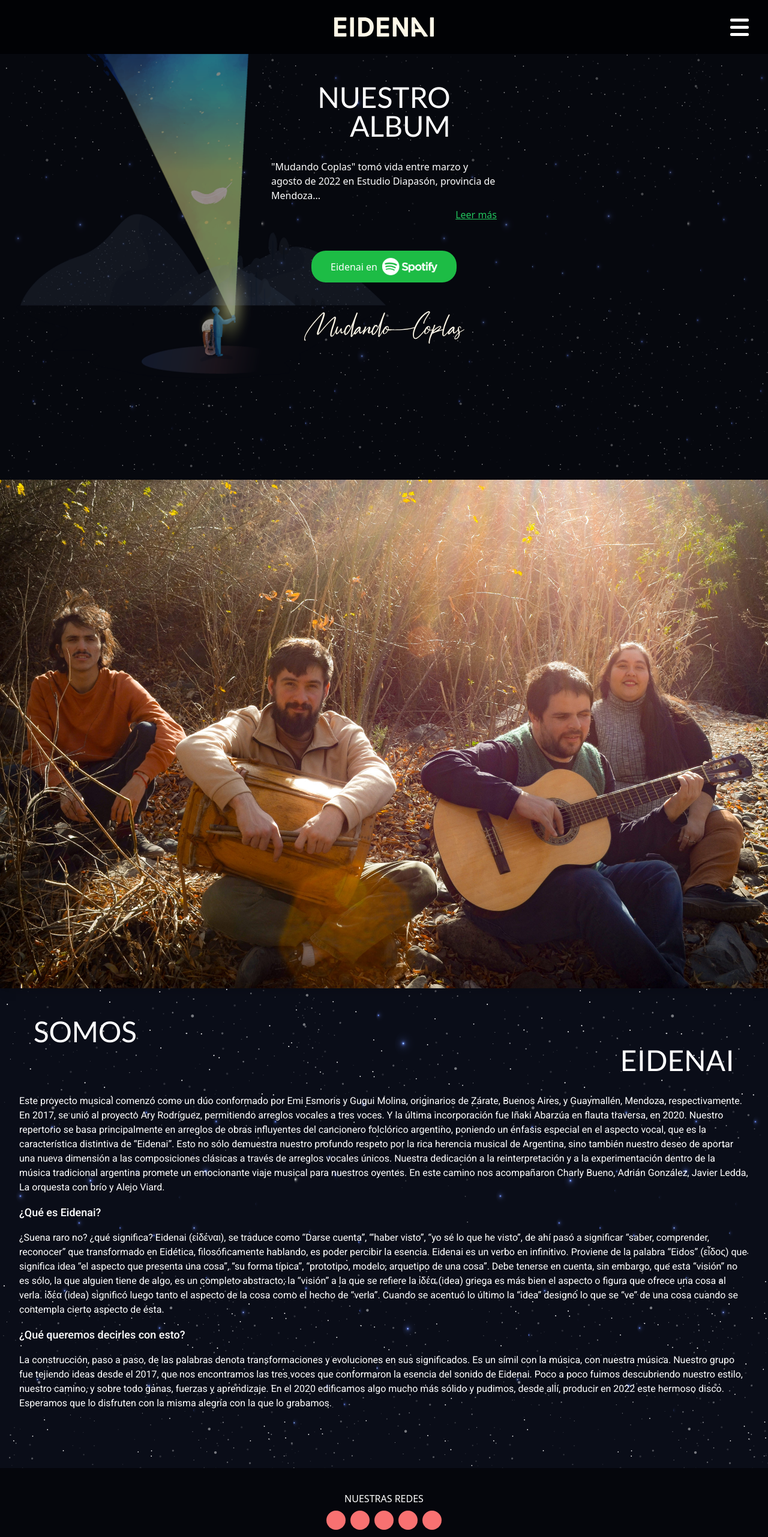
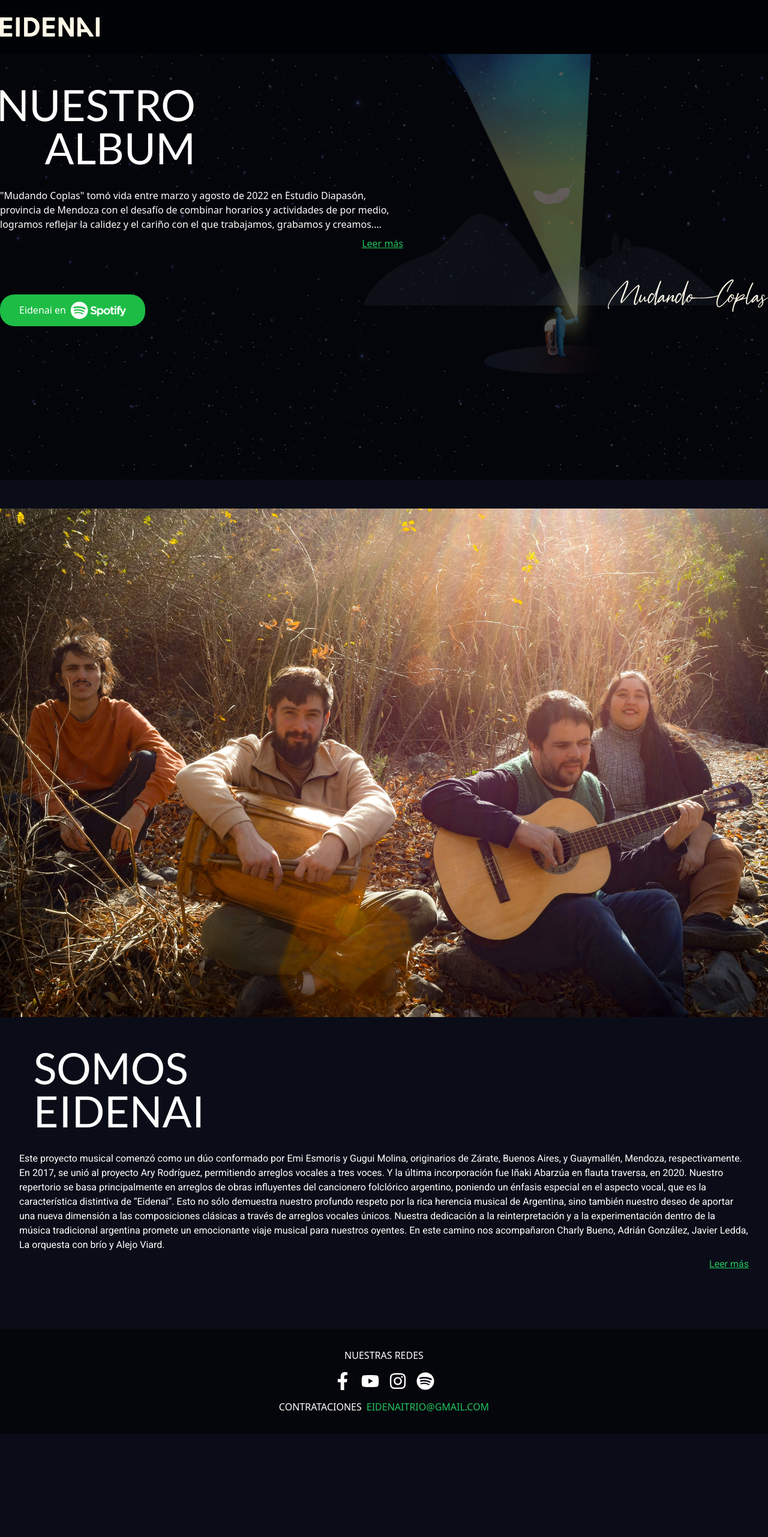
Before and after one commit to julioxr/eidenailanding, a Next.js app: page / in a window 1280 px wide. Shown: the top 2563 px of the page at 60% size. After the commit the page ends 2391 px from the top, so only its background shows below. Built offline with nearby package versions, Linux system fonts and the light colour scheme.

Commit message:
Version 1

```diff
--- a/package.json
+++ b/package.json
@@ -12,7 +12,8 @@
     "next": "14.0.1",
     "react": "^18",
     "react-dom": "^18",
-    "react-icons": "^4.11.0"
+    "react-icons": "^4.11.0",
+    "tailwind-scrollbar-hide": "^1.1.7"
   },
   "devDependencies": {
     "autoprefixer": "^10.0.1",
--- a/src/app/globals.css
+++ b/src/app/globals.css
@@ -6,11 +6,3 @@
     -webkit-tap-highlight-color: rgba(0, 0, 0, 0);
     scrollbar-width: thin;
 }
-input:-webkit-autofill,
-input:-webkit-autofill:focus,
-input:-webkit-autofill:hover,
-input:-webkit-autofill:active {
-    transition: background-color 5000s ease-in-out 0s;
-    -webkit-text-fill-color: white !important;
-    color: white !important;
-}
--- a/src/app/layout.js
+++ b/src/app/layout.js
@@ -21,7 +21,7 @@ export const metadata = {
 export default function RootLayout({ children }) {
     return (
         <html lang="en">
-            <body className={`${lato.variable} ${roboto.variable}`}>
+            <body className={`${lato.variable} ${roboto.variable} bg-mainBlue`}>
                 {children}
             </body>
         </html>
--- a/src/app/page.js
+++ b/src/app/page.js
@@ -8,7 +8,7 @@ import Slider from "@/components/slider/Slider";
 export default function Home() {
     return (
         <>
-            <main className="min-h-screen gap-8 container mx-auto text-white">
+            <main className="min-h-screen gap-8 text-white">
                 <Header />
                 <Hero />
                 <Slider />
--- a/src/components/about/About.jsx
+++ b/src/components/about/About.jsx
@@ -1,15 +1,22 @@
-import React from "react";
+"use client";
+import { useState } from "react";
 
 const About = () => {
+    const [isOpen, setIsOpen] = useState(false);
+
     return (
-        <section className="flex flex-col gap-8 justify-center items-center pt-12 h-full z-20 container mx-auto bg-mainBlue bg-[url('/estrellas.svg')] pb-24">
-            <div className="w-full px-14 flex flex-col font-fuentelato text-5xl z-20">
-                <h2 className="">SOMOS</h2>
+        <section className="flex flex-col gap-8 justify-center items-center pt-12 h-full z-20 container mx-auto bg-mainBlue pb-24">
+            <div className="w-full px-14 flex flex-col font-fuentelato text-5xl z-20 xl:w-auto xl:self-start xl:text-7xl">
+                <h2 className="self-start">SOMOS</h2>
                 <h2 className="self-end">EIDENAI</h2>
             </div>
 
             <div className="px-8 flex flex-col gap-4 font-fuenteroboto">
-                <p>
+                <p
+                    className={`transition-height ease-in-out duration-500 ${
+                        isOpen ? "line-clamp-none" : "line-clamp-12"
+                    }`}
+                >
                     Este proyecto musical comenzó como un dúo conformado por Emi
                     Esmoris y Gugui Molina, originarios de Zárate, Buenos Aires,
                     y Guaymallén, Mendoza, respectivamente. En 2017, se unió al
@@ -29,40 +36,57 @@ const About = () => {
                     Bueno, Adrián González, Javier Ledda, La orquesta con brío y
                     Alejo Viard.
                 </p>
+
+                <div
+                    className={`transition-height ease-in-out duration-500 flex flex-col gap-4 ${
+                        isOpen ? "block" : "hidden"
+                    }`}
+                >
                     <h3 className="font-medium text-lg">¿Qué es Eidenai?</h3>
                     <p>
                         ¿Suena raro no? ¿qué significa? Eidenai (εἰδέναι), se
-                    traduce como “Darse cuenta”, “‘haber visto”, “yo sé lo que
-                    he visto”, de ahí pasó a significar “saber, comprender,
-                    reconocer” que transformado en Eidética, filosóficamente
-                    hablando, es poder percibir la esencia. Eidenai es un verbo
-                    en infinitivo. Proviene de la palabra “Eidos” (εἶδος) que
-                    significa idea “el aspecto que presenta una cosa”, “su forma
-                    típica”, “prototipo, modelo, arquetipo de una cosa”. Debe
-                    tenerse en cuenta, sin embargo, que esta “visión” no es
-                    sólo, la que alguien tiene de algo, es un completo
-                    abstracto; la “visión” a la que se refiere la ἰδέα (idea)
-                    griega es más bien el aspecto o figura que ofrece una cosa
-                    al verla. ἰδέα (idea) significó luego tanto el aspecto de la
-                    cosa como el hecho de “verla”. Cuando se acentuó lo último
-                    la “idea” designó lo que se “ve” de una cosa cuando se
-                    contempla cierto aspecto de ésta.
+                        traduce como “Darse cuenta”, “‘haber visto”, “yo sé lo
+                        que he visto”, de ahí pasó a significar “saber,
+                        comprender, reconocer” que transformado en Eidética,
+                        filosóficamente hablando, es poder percibir la esencia.
+                        Eidenai es un verbo en infinitivo. Proviene de la
+                        palabra “Eidos” (εἶδος) que significa idea “el aspecto
+                        que presenta una cosa”, “su forma típica”, “prototipo,
+                        modelo, arquetipo de una cosa”. Debe tenerse en cuenta,
+                        sin embargo, que esta “visión” no es sólo, la que
+                        alguien tiene de algo, es un completo abstracto; la
+                        “visión” a la que se refiere la ἰδέα (idea) griega es
+                        más bien el aspecto o figura que ofrece una cosa al
+                        verla. ἰδέα (idea) significó luego tanto el aspecto de
+                        la cosa como el hecho de “verla”. Cuando se acentuó lo
+                        último la “idea” designó lo que se “ve” de una cosa
+                        cuando se contempla cierto aspecto de ésta.
                     </p>
                     <h3 className="font-medium text-lg">
                         ¿Qué queremos decirles con esto?{" "}
                     </h3>
                     <p>
                         La construcción, paso a paso, de las palabras denota
-                    transformaciones y evoluciones en sus significados. Es un
-                    símil con la música, con nuestra música. Nuestro grupo fue
-                    tejiendo ideas desde el 2017, que nos encontramos las tres
-                    voces que conformaron la esencia del sonido de Eidenai. Poco
-                    a poco fuimos descubriendo nuestro estilo, nuestro camino, y
-                    sobre todo ganas, fuerzas y aprendizaje. En el 2020
-                    edificamos algo mucho más sólido y pudimos, desde allí,
-                    producir en 2022 este hermoso disco. Esperamos que lo
-                    disfruten con la misma alegría con la que lo grabamos.
+                        transformaciones y evoluciones en sus significados. Es
+                        un símil con la música, con nuestra música. Nuestro
+                        grupo fue tejiendo ideas desde el 2017, que nos
+                        encontramos las tres voces que conformaron la esencia
+                        del sonido de Eidenai. Poco a poco fuimos descubriendo
+                        nuestro estilo, nuestro camino, y sobre todo ganas,
+                        fuerzas y aprendizaje. En el 2020 edificamos algo mucho
+                        más sólido y pudimos, desde allí, producir en 2022 este
+                        hermoso disco. Esperamos que lo disfruten con la misma
+                        alegría con la que lo grabamos.
                     </p>
+                </div>
+                <span
+                    onClick={() => {
+                        setIsOpen(!isOpen);
+                    }}
+                    className="text-green-500 underline self-end z-20 -mt-2 cursor-pointer"
+                >
+                    {isOpen ? "Leer menos" : "Leer más"}
+                </span>
             </div>
         </section>
     );
--- a/src/components/footer/Footer.jsx
+++ b/src/components/footer/Footer.jsx
@@ -1,17 +1,47 @@
+"use client";
+import { useRouter } from "next/navigation";
+import { FaFacebookF, FaYoutube, FaInstagram, FaSpotify } from "react-icons/fa";
+import Link from "next/link";
+
 const Footer = () => {
+    const router = useRouter();
     return (
-        <footer className="bg-[#05060C] flex gap-2 flex-col justify-center items-center h-[175px] text-white">
+        <footer className="bg-[#05060C] flex gap-4 flex-col justify-center items-center h-[175px] text-white">
             <h3>NUESTRAS REDES</h3>
-            <div className="flex gap-2">
-                <div className="rounded-full bg-red-400 p-4"></div>
-                <div className="rounded-full bg-red-400 p-4"></div>
-                <div className="rounded-full bg-red-400 p-4"></div>
-                <div className="rounded-full bg-red-400 p-4"></div>
-                <div className="rounded-full bg-red-400 p-4"></div>
+            <div className="flex gap-4">
+                <Link
+                    href="https://www.facebook.com/trioeidenai.folclore/"
+                    className="text-3xl"
+                >
+                    <FaFacebookF />
+                </Link>
+                <Link
+                    href="https://www.youtube.com/channel/UCgcvEnVtwbnnnhWfB9BlE3w"
+                    className="text-3xl"
+                >
+                    <FaYoutube />
+                </Link>
+                <Link
+                    href="https://www.instagram.com/eidenai_trio"
+                    className="text-3xl"
+                >
+                    <FaInstagram />
+                </Link>
+                <Link
+                    href="https://open.spotify.com/intl-es/artist/71baCB6blbKsE4HjrWbUZn?si=vxEtBkiRTryt3cmEdKi_ng"
+                    className="text-3xl"
+                >
+                    <FaSpotify />
+                </Link>
             </div>
             <div className="flex gap-2">
                 <h2>CONTRATACIONES</h2>
-                <h2 className="text-green-500">EMAIL@EMAIL.COM</h2>
+                <h2
+                    className="text-green-500 uppercase cursor-pointer"
+                    onClick={() => router.push("mailto:eidenaitrio@gmail.com")}
+                >
+                    eidenaitrio@gmail.com
+                </h2>
             </div>
         </footer>
     );
--- a/src/components/header/Header.jsx
+++ b/src/components/header/Header.jsx
@@ -3,12 +3,13 @@ import Logo from "@/components/svg/Logo";
 
 const Header = () => {
     return (
-        <header className="flex items-center justify-center bg-[#010205] h-[90px] relative text-4xl font-bold tracking-widest">
-            {/* <h1>EIDENAI</h1> */}
-            <Logo />
-            <div className="absolute right-8">
+        <header className="flex items-center justify-center bg-[#010205] h-[90px] relative text-4xl font-bold">
+            <div className="container mx-auto w-full flex items-center justify-center xl:justify-start">
+                <Logo />
+            </div>
+            {/* <div className="absolute right-8">
                 <Burger color="white" />
-            </div>
+            </div> */}
         </header>
     );
 };
--- a/src/components/hero/Hero.jsx
+++ b/src/components/hero/Hero.jsx
@@ -1,56 +1,83 @@
-import Image from "next/image";
+"use client";
+import { useState } from "react";
 import DiscName from "@/components/svg/DiscName";
 import SpotifyLogo from "@/components/svg/SpotifyLogo";
 
 const Hero = () => {
+    const [isOpen, setIsOpen] = useState(false);
+
     return (
         <section className="bg-mainBlue min-h-[calc(100vh-90px)] flex flex-col bg-[url('/estrellas.svg')] relative">
             <div className="h-full w-full absolute z-10">
                 <img
                     src="/background.png"
                     alt=""
-                    className="absolute h-4/5 object-cover z-10"
+                    className="absolute h-4/5 object-cover z-10 xl:right-12"
                 />
             </div>
-            <div className="bg-black/40 min-h-[calc(100vh-90px)] z-30">
-                <section className="flex flex-col gap-8 justify-center items-center pt-12 h-full  z-20">
-                    <div className="w-48 flex justify-center font-fuentelato text-5xl z-20">
-                        <h1 className="text-right">NUESTRO ALBUM</h1>
+            <div className="bg-black/60 min-h-[calc(100vh-90px)] z-30">
+                <section className="flex flex-col gap-8 justify-center items-center pt-12 h-full z-20 xl:items-start xl:container xl:mx-auto">
+                    <div className="w-48 flex justify-center font-fuentelato text-5xl z-20 xl:w-72 xl:pl-8">
+                        <h1 className="text-right xl:text-7xl">
+                            NUESTRO ALBUM
+                        </h1>
                         {/* <h2>ALBUM</h2> */}
                     </div>
 
-                    <div className="flex flex-col gap-4 max-w-md px-9 z-20">
-                        <p className="">
-                            "Mudando Coplas" tomó vida entre marzo y agosto de
-                            2022 en Estudio Diapasón, provincia de Mendoza...{" "}
+                    <div className="max-w-md px-9 z-20 flex flex-col xl:px-0 xl:max-w-2xl">
+                        <div>
+                            <p
+                                className={`${
+                                    isOpen ? "line-clamp-none" : "line-clamp-3"
+                                }`}
+                            >
+                                <span>
+                                    "Mudando Coplas" tomó vida entre marzo y
+                                    agosto de 2022 en Estudio Diapasón,
+                                    provincia de Mendoza con el desafío de
+                                    combinar horarios y actividades de por
+                                    medio, logramos reflejar la calidez y el
+                                    cariño con el que trabajamos, grabamos y
+                                    creamos.
+                                </span>
                                 <br />
-                            {/* Con el desafío de combinar horarios y actividades de
-                            por medio, logramos reflejar la calidez y el cariño
-                            con el que trabajamos, grabamos y creamos. */}
+                                <br />
+                                <span className="mt-2">
+                                    Javier Ledda estuvo a nuestro lado, no solo
+                                    técnica sino emocionalmente, compartiendo
+                                    mateadas y haciéndonos sentir como en casa.
+                                    En "Esta tonada doy", nos honró con su
+                                    talento en las guitarras y el guitarrón.
+                                    Además, durante el verano de 2023, se
+                                    encargó de darle el toque final con la
+                                    masterización, ¡siempre al tanto de cada
+                                    idea que se nos ocurría!.
+                                </span>
+                                <br />
+                                <br />
+                                <span className="mt-2">
+                                    Las sesiones casi siempre fueron de mañana.
+                                    Lo que tal vez le dé al disco un cierto
+                                    toque de relax. Pero el amor y la dedicación
+                                    con el que nos pusimos a disposición para
+                                    recrear las canciones que tanto amamos,
+                                    están ahí, libres y frescas, con la
+                                    intención de renovarse para ustedes.
+                                </span>
                             </p>
-                        <p className="hidden">
-                            Javier Ledda estuvo a nuestro lado, no solo técnica
-                            sino emocionalmente, compartiendo mateadas y
-                            haciéndonos sentir como en casa. En "Esta tonada
-                            doy", nos honró con su talento en las guitarras y el
-                            guitarrón. Además, durante el verano de 2023, se
-                            encargó de darle el toque final con la
-                            masterización, ¡siempre al tanto de cada idea que se
-                            nos ocurría!.
-                        </p>
-                        <p className="hidden">
-                            Las sesiones casi siempre fueron de mañana. Lo que
-                            tal vez le dé al disco un cierto toque de relax.
-                            Pero el amor y la dedicación con el que nos pusimos
-                            a disposición para recrear las canciones que tanto
-                            amamos, están ahí, libres y frescas, con la
-                            intención de renovarse para ustedes.
-                        </p>
-                        <span className="text-green-500 underline self-end z-20 -mt-2">
-                            Leer más
+                        </div>
+
+                        <span
+                            onClick={() => {
+                                setIsOpen(!isOpen);
+                            }}
+                            className="text-green-500 underline self-end z-20 mt-2 cursor-pointer"
+                        >
+                            {isOpen ? "Leer menos" : "Leer más"}
                         </span>
                     </div>
 
+                    <div className="flex flex-col justify-center items-center gap-8 xl:flex-row xl:w-full xl:justify-between">
                         <div className="z-20 mt-4">
                             <a href="https://open.spotify.com/intl-es/artist/71baCB6blbKsE4HjrWbUZn?si=vxEtBkiRTryt3cmEdKi_ng">
                                 <button className="flex bg-[#1DBC45] gap-2 items-center py-3 px-8 rounded-3xl justify-self-end">
@@ -59,8 +86,9 @@ const Hero = () => {
                                 </button>
                             </a>
                         </div>
-                    <div className="z-20 mt-4">
+                        <div className="z-20 mt-4 pb-12">
                             <DiscName />
+                        </div>
                     </div>
                 </section>
             </div>
--- a/src/components/slider/Slider.jsx
+++ b/src/components/slider/Slider.jsx
@@ -2,11 +2,11 @@ import React from "react";
 
 const Slider = () => {
     return (
-        <section className="flex justify-center items-center">
-            <div className="h-full flex shadow-lg">
+        <section className="flex justify-center items-center overflow-x-scroll xl:container xl:mx-auto mt-8 xl:mt-12 xl:overflow-hidden">
+            <div className="h-full flex shadow-xl gap-4 pr-16 xl:pr-0">
                 <img src="/eidenai_1.jpg" alt="" />
-                {/* <img src="/eidenai_2.jpg" alt="" />
-                <img src="/eidenai_3.jpg" alt="" /> */}
+                <img src="/eidenai_2.jpg" alt="" className="xl:hidden" />
+                <img src="/eidenai_3.jpg" alt="" className="xl:hidden" />
             </div>
         </section>
     );
--- a/tailwind.config.js
+++ b/tailwind.config.js
@@ -16,6 +16,9 @@ module.exports = {
                 fuentelato: ["var(--font-lato)"],
                 fuenteroboto: ["var(--font-roboto)"],
             },
+            lineClamp: {
+                12: "12",
+            },
         },
     },
     plugins: [],
```
Also changed, not shown: 1 other file (tests, documents, lock files or other folders). Lines whose indentation alone changed are shown as unchanged.
